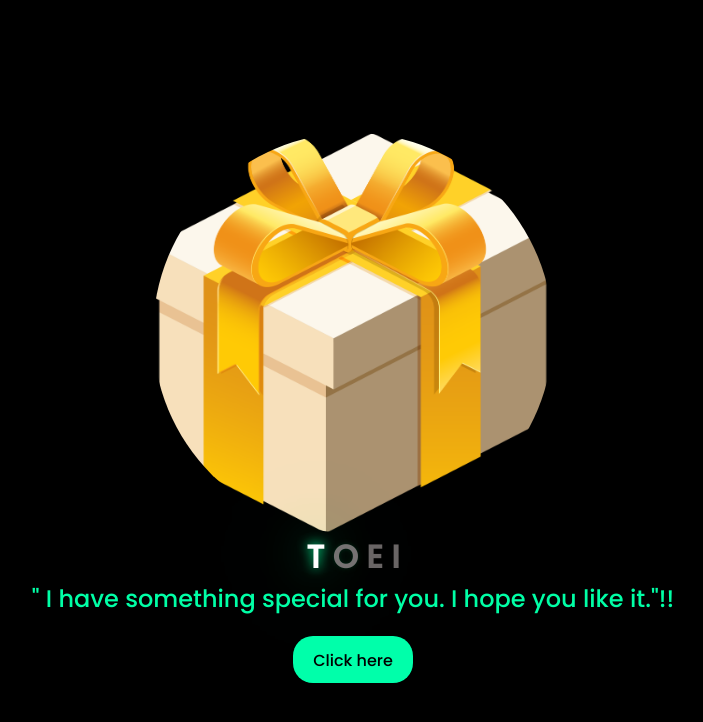
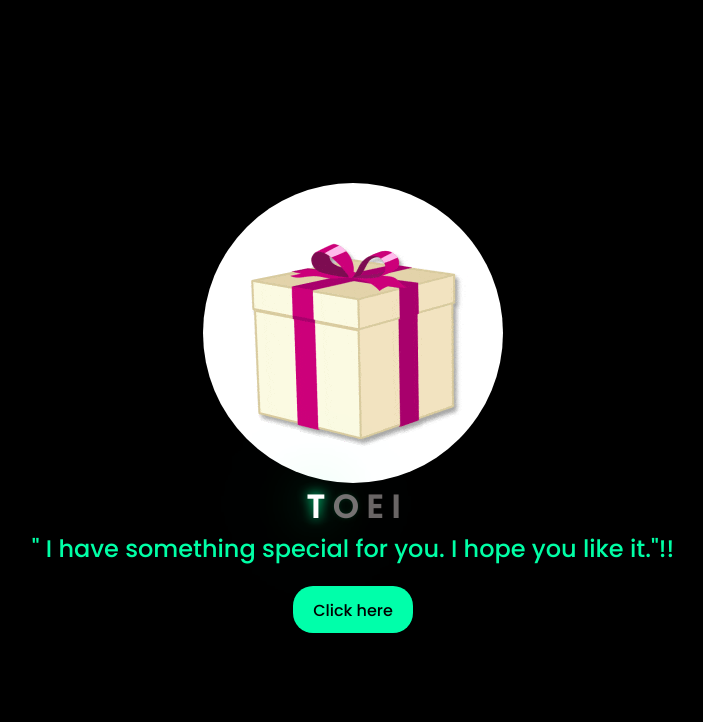
Before and after one commit to kittipotXD/FlowerForU-, a plain HTML site: page index.html in a window 1280 px wide. Shown: the whole page, without its empty margins (295-998 px from the left). Drawn offline with Linux system fonts and the light colour scheme.

Commit message:
add gift

```diff
--- a/css/style.css
+++ b/css/style.css
@@ -99,6 +99,6 @@ body{
 
   .img {
     border-radius: 50%;
-    width: 400px;
-    height: 400px;
+    width: 300px;
+    height: 300px;
   }
--- a/index.html
+++ b/index.html
@@ -5,7 +5,7 @@
     <meta http-equiv="X-UA-Compatible" content="IE=edge">
     <meta name="viewport" content="width=device-width, initial-scale=1.0">
     <link rel="stylesheet" href="css/style.css">
-    <img class="img" src="cajita.webp" alt="Descripción de la imagen">
+    <img class="img" src="giphy.gif" alt="Descripción de la imagen">
 </head>
 <body>
     <div class="greetings">
```
Also changed, not shown: giphy.gif (added), image_processing20200323-10799-tivxyq.gif (added), storerewards.gif (added), 1 other file.
